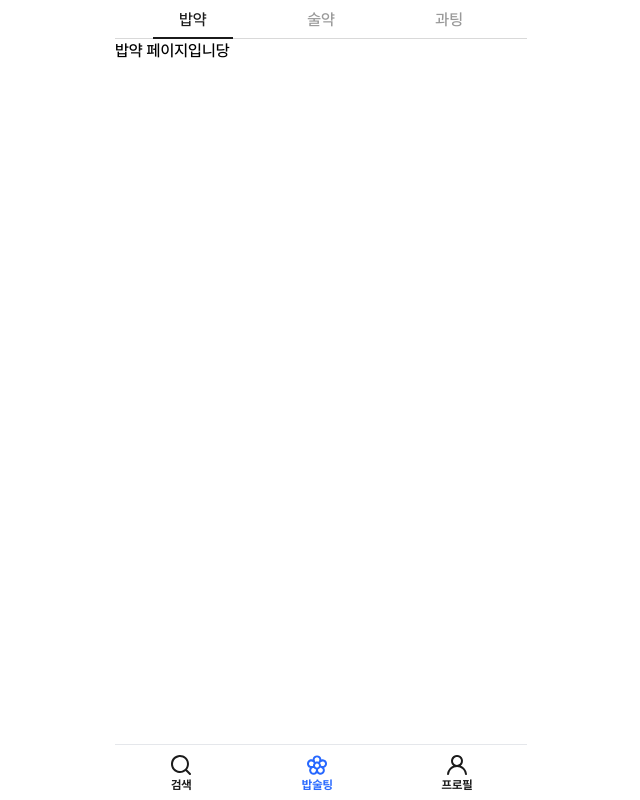
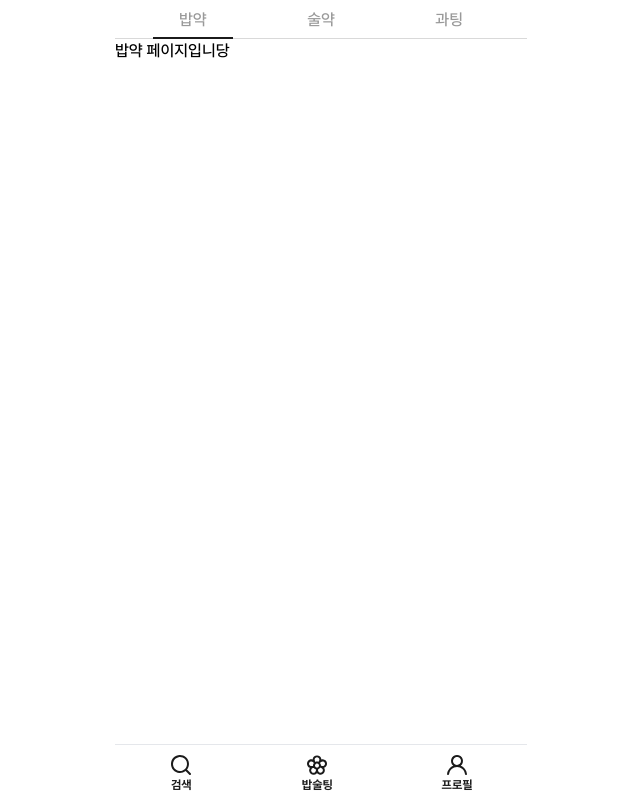
Before and after one commit to BobSoolTing/Bob-Sool-Ting-FE, a Next.js app: page /bst/bob in a window 1280 px wide. Shown: the whole page, without its empty margins (319-959 px from the left). Built offline with nearby package versions, Linux system fonts and the light colour scheme.

Commit message:
📝 Update : 바텀, 카테고리 바 경로 수정

```diff
--- a/src/components/shared/BottomBar.tsx
+++ b/src/components/shared/BottomBar.tsx
@@ -24,8 +24,8 @@ export default function BottomBar({ children }: BottomBarProps) {
                         <span className="text-xs font-pretendard font-bold">검색</span>
                     </button>
                 </Link>
-                <Link href={'/bst'}>
-                    <button className={`flex flex-col items-center ${getActiveClass('/bst')}`}>
+                <Link href={'/bst/Bob'}>
+                    <button className={`flex flex-col items-center ${getActiveClass('/bst/Bob')}`}>
                         <BobSoolTingIcon className="fill-current" />
                         <span className="text-xs font-pretendard font-bold">밥술팅</span>
                     </button>
--- a/src/components/shared/CategoryBar.tsx
+++ b/src/components/shared/CategoryBar.tsx
@@ -3,9 +3,9 @@ import { useRouter } from 'next/router';
 import React, { ReactNode } from 'react';
 
 const menuItems = [
-    { href: '/bst/bob', label: '밥약' },
-    { href: '/bst/sul', label: '술약' },
-    { href: '/bst/ting', label: '과팅' },
+    { href: '/bst/Bob', label: '밥약' },
+    { href: '/bst/Sool', label: '술약' },
+    { href: '/bst/Ting', label: '과팅' },
 ];
 
 interface CategoryProps {
@@ -21,8 +21,8 @@ export default function CategoryBar({ children }: CategoryProps) {
     };
 
     const getActiveLinePosition = () => {
-        if (pathname.startsWith('/bst/sul')) return 'left-[50%] -translate-x-[50%]';
-        if (pathname.startsWith('/bst/ting')) return 'left-[294px]';
+        if (pathname.startsWith('/bst/Sool')) return 'left-[50%] -translate-x-[50%]';
+        if (pathname.startsWith('/bst/Ting')) return 'left-[294px]';
         return 'left-[38px]';
     };
 
```
